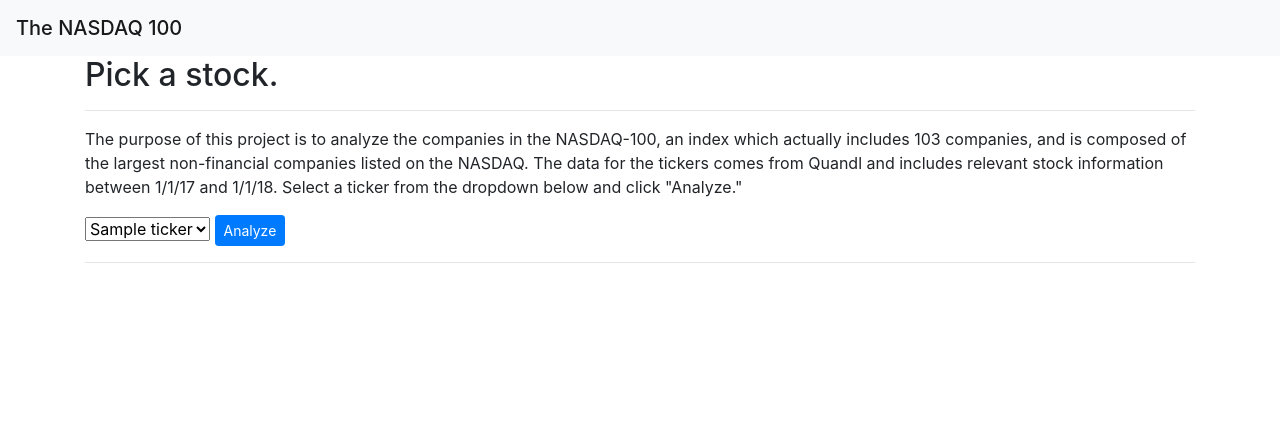
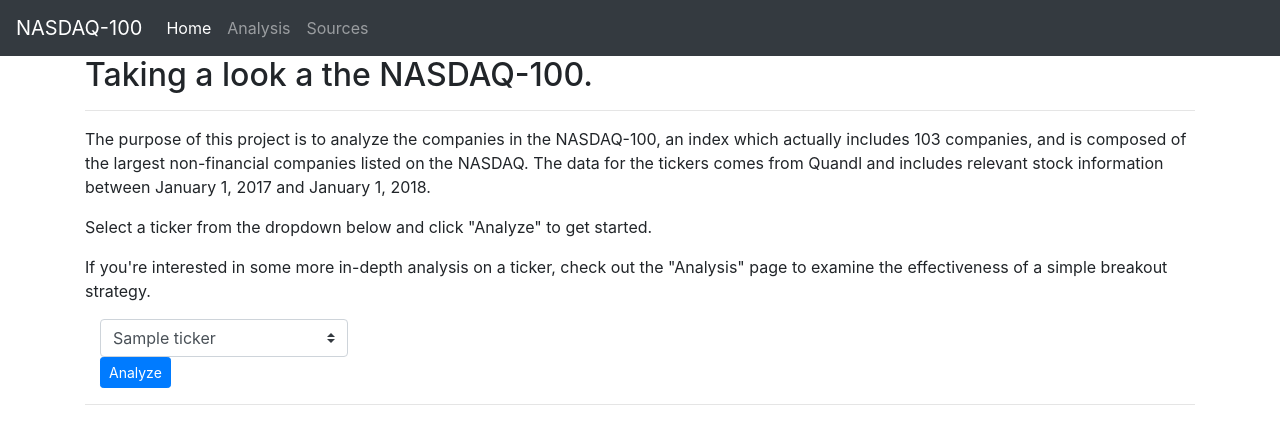
Before and after one commit to keatbro/project-3, a Flask app: template templates/index.html in a window 1280 px wide. Shown: the top 444 px of the page. Run offline with Flask 2, Linux system fonts and the light colour scheme; the template is opened without the code that fills it: most values are stand-ins (such as "Sample title", 1, 10 or a date in 2020); some libraries are stand-ins or nearby versions.

Commit message:
Design updates

```diff
--- a/static/css/styles.css
+++ b/static/css/styles.css
@@ -0,0 +1,3 @@
+.button {
+    margin-top: 15px;
+}
--- a/static/js/stock_data.js
+++ b/static/js/stock_data.js
@@ -22,6 +22,7 @@
             });
         }
 
+        // Identify variables
         var name = data.dataset.name;
         var start_date = data.dataset.start_date;
         var end_date = data.dataset.end_date;
@@ -30,35 +31,20 @@
         var high = unpack(data.dataset.data, 2);
         var low = unpack(data.dataset.data, 3);
         var closingPrices = unpack(data.dataset.data, 4);
+        var volume = unpack(data.dataset.data, 5);
 
+        var lastClose = closingPrices[0];
+        var firstClose = closingPrices[closingPrices.length - 1];
+        var change = ((lastClose - firstClose) / firstClose) * 100;
+
+        // Add in some text information about the selected stock
+        document.getElementById("company").textContent = `${name}`;
+        document.getElementById("periodHigh").textContent = `Period High: $${Math.max.apply(Math, high)}`;
+        document.getElementById("periodLow").textContent = `Period Low: $${Math.min.apply(Math, low)}`;
+        document.getElementById("percentChange").textContent = `Change in Period: ${change.toFixed(2)}%`;
+
+        // Create a candlestick chart
         var trace1 = {
-            type: "scatter",
-            mode: "lines",
-            name: name,
-            x: dates,
-            y: closingPrices,
-            line: {
-                color: 'green'
-            }
-        };
-
-        var data = [trace1]
-
-        var layout = {
-            title: `${name} Closing Prices`,
-            xaxis: {
-                range: [start_date, end_date],
-                type: "date"
-            },
-            yaxis: {
-                autorange: true,
-                type: "linear"
-            }
-        };
-
-        Plotly.newPlot("closingPricesChart", data, layout);
-
-        var trace2 = {
             x: dates,
             close: closingPrices,
             high: high,
@@ -74,10 +60,10 @@
 
         };
 
-        var data2= [trace2];
+        var data1= [trace1];
 
-        var layout2 = {
-            title: `${name} Closing Prices`,
+        var layout1 = {
+            title: `${ticker} Daily Price Movements`,
             dragmode: 'zoom',
             showlegend: false,
             xaxis: {
@@ -87,7 +73,22 @@
             }
         };
 
-        Plotly.newPlot('candlestickChart', data2, layout2);
+        Plotly.newPlot('candlestickChart', data1, layout1);
+
+        // Create volume bar chart
+        var data2 = [
+            {
+                x: dates,
+                y: volume,
+                type: 'bar'
+            }
+        ];
+
+        var layout2 = {
+            title: `${ticker} Daily Volume`
+        };
+
+        Plotly.newPlot('barChart', data2, layout2);
 
     });
 
--- a/templates/index.html
+++ b/templates/index.html
@@ -9,34 +9,62 @@
 </head>
 
 <body>
-    <nav class="navbar navbar-light bg-light">
-        <span class="navbar-brand mb-0 h1">The NASDAQ 100</span>
+  <nav class="navbar navbar-expand-lg navbar-dark bg-dark">
+    <a class="navbar-brand" href="#">NASDAQ-100</a>
+    <button class="navbar-toggler" type="button" data-toggle="collapse" data-target="#navbarNav" aria-controls="navbarNav" aria-expanded="false" aria-label="Toggle navigation">
+      <span class="navbar-toggler-icon"></span>
+    </button>
+    <div class="collapse navbar-collapse" id="navbarNav">
+      <ul class="navbar-nav">
+        <li class="nav-item active">
+          <a class="nav-link" href="index.html">Home <span class="sr-only">(current)</span></a>
+        </li>
+        <li class="nav-item">
+          <a class="nav-link" href="#">Analysis</a>
+        </li>
+        <li class="nav-item">
+          <a class="nav-link" href="#">Sources</a>
+        </li>
+      </ul>
+    </div>
   </nav>
 
     <div class="container">
         <section class="row">
           <div class="col-lg-12 col-md-12">
             <div class="description-content">
-              <h2 class="description-header">Pick a stock.</h2>
+              <h2 class="description-header">Taking a look a the NASDAQ-100.</h2>
               <hr>
-              <p>The purpose of this project is to analyze the companies in the NASDAQ-100, an index which actually includes 103 companies, and is composed of the largest non-financial companies listed on the NASDAQ. The data for the tickers comes from Quandl and includes relevant stock information between 1/1/17 and 1/1/18. Select a ticker from the dropdown below and click "Analyze."</p>
-              <select name="data" method="GET" action="/">
+              <p>The purpose of this project is to analyze the companies in the NASDAQ-100, an index which actually includes 103 companies, and is composed of the largest non-financial companies listed on the NASDAQ. The data for the tickers comes from Quandl and includes relevant stock information between January 1, 2017 and January 1, 2018.</p>
+              <p>Select a ticker from the dropdown below and click "Analyze" to get started.</p>
+              <p>If you're interested in some more in-depth analysis on a ticker, check out the "Analysis" page to examine the effectiveness of a simple breakout strategy.</p>
+              <div class="col-lg-3 col-md-3">
+                <select class="custom-select" method="GET" action="/">
                     {% for ticker in data.symbols %}
                         <option value="{{ticker}}" SELECTED>{{ticker}}</option>
                     {% endfor %}
                 </select>
                 <button type="button" class="btn btn-primary btn-sm" onclick="getData()">Analyze</button>
+              </div>
             <hr>
           </div>
     </div>
+    <div class="container">
+      <p id="company"></p>
+      <p id="periodHigh"></p>
+      <p id="periodLow"></p>
+      <p id="percentChange"></p>
+    </div>
     <div class="container" id="candlestickChart"></div>
-    <div class="container" id="closingPricesChart"></div>
+    <div class="container" id="barChart"></div>
+
 </body>
 <body>
   <script src="https://cdnjs.cloudflare.com/ajax/libs/d3/4.5.0/d3.min.js"></script>
   <script src="https://cdn.plot.ly/plotly-latest.min.js"></script>
   <script src="static/js/stock_data.js"></script>
   <script src="static/js/config.js"></script>
+
 </body>
 
 </html>
```
Also changed, not shown: templates/sources.html (added). Lines whose indentation alone changed are shown as unchanged.
